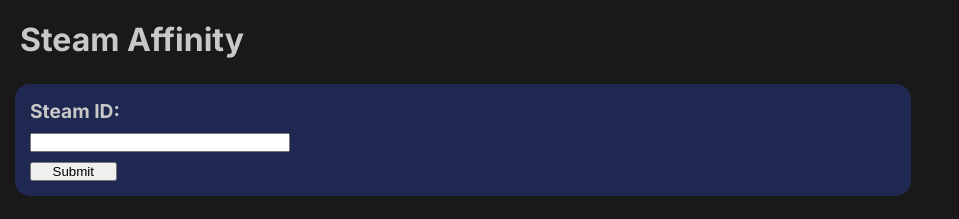
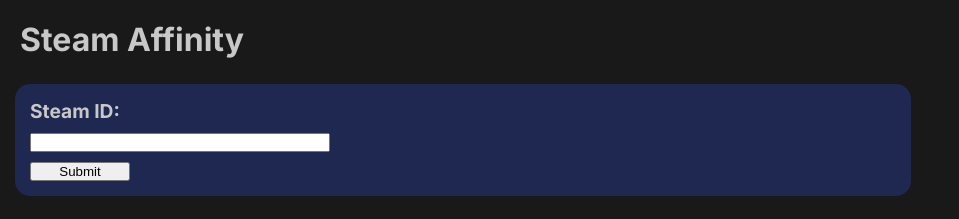
Before and after one commit to PFrek/steam-affinity, a Next.js app in the folder frontend/steam-affinity/: page / in a window 1280 px wide. Shown: the top 219 px of the page, without its empty margins (0-959 px from the left). Built offline with nearby package versions, Linux system fonts and the light colour scheme.

Commit message:
Fix homepage input and sizes

```diff
--- a/frontend/steam-affinity/src/app/page.module.css
+++ b/frontend/steam-affinity/src/app/page.module.css
@@ -31,11 +31,11 @@
 }
 
 .form input {
-  width: 30%;
+  width: 300px;
 }
 
 .form button {
-  width: 10%;
+  width: 100px;
 }
 
 .formula {
--- a/frontend/steam-affinity/src/app/page.tsx
+++ b/frontend/steam-affinity/src/app/page.tsx
@@ -2,19 +2,20 @@
 
 import { useState } from "react";
 import styles from "./page.module.css";
+import { useRouter } from "next/navigation";
 
 export default function Home() {
   const [userID, setUserID] = useState<string>("");
-  const [validFormState, setValidFormState] = useState<boolean>(true);
+  const router = useRouter();
 
-  function extractID(entry: string): string {
-    const match = entry.match(/(\d+)/);
-    if (match === null) {
-      setValidFormState(false);
-      return "";
+  function handleClick() {
+    let destination = userID;
+    const match = userID.match(/https:\/\/steamcommunity\.com\/profiles\/(\d+)/);
+    if (match !== null) {
+      destination = match[1];
     }
 
-    return match[1];
+    router.push(`/${destination}`);
   }
 
   return (
@@ -24,11 +25,11 @@
       </header>
       <main className={styles.main}>
         <div className={styles.section}>
-          <form action={`${userID}`} method="POST" className={styles.form}>
+          <div className={styles.form}>
             <label htmlFor="userID">Steam ID:</label>
-            <input name="userID" type="text" required value={userID} onChange={(val) => setUserID(extractID(val.target.value))} />
-            <button type="submit">Submit</button>
-          </form>
+            <input name="userID" type="text" required value={userID} onChange={(val) => setUserID(val.target.value)} />
+            <button type="submit" onClick={handleClick}>Submit</button>
+          </div>
         </div>
         <div className={styles.section}>
           <h2>What is Steam Affinity?</h2>
```
